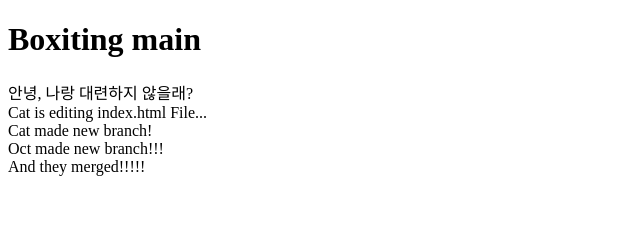
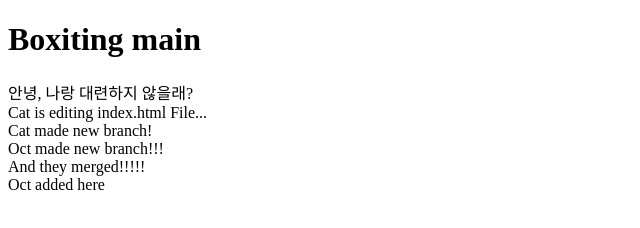
Before and after one commit to kdh8500/git_prac, a plain HTML site: page index.html in a window 1280 px wide. Shown: the whole page, without its empty margins (0-640 px from the left). Drawn offline with Linux system fonts and the light colour scheme.

Commit message:
Oct added

```diff
--- a/index.html
+++ b/index.html
@@ -13,6 +13,8 @@
         <div>Oct made new branch!!!</div>
         <div>And they merged!!!!!</div>
 
+        <div>Oct added here</div>
+
     </body>
 </html>
 
```
